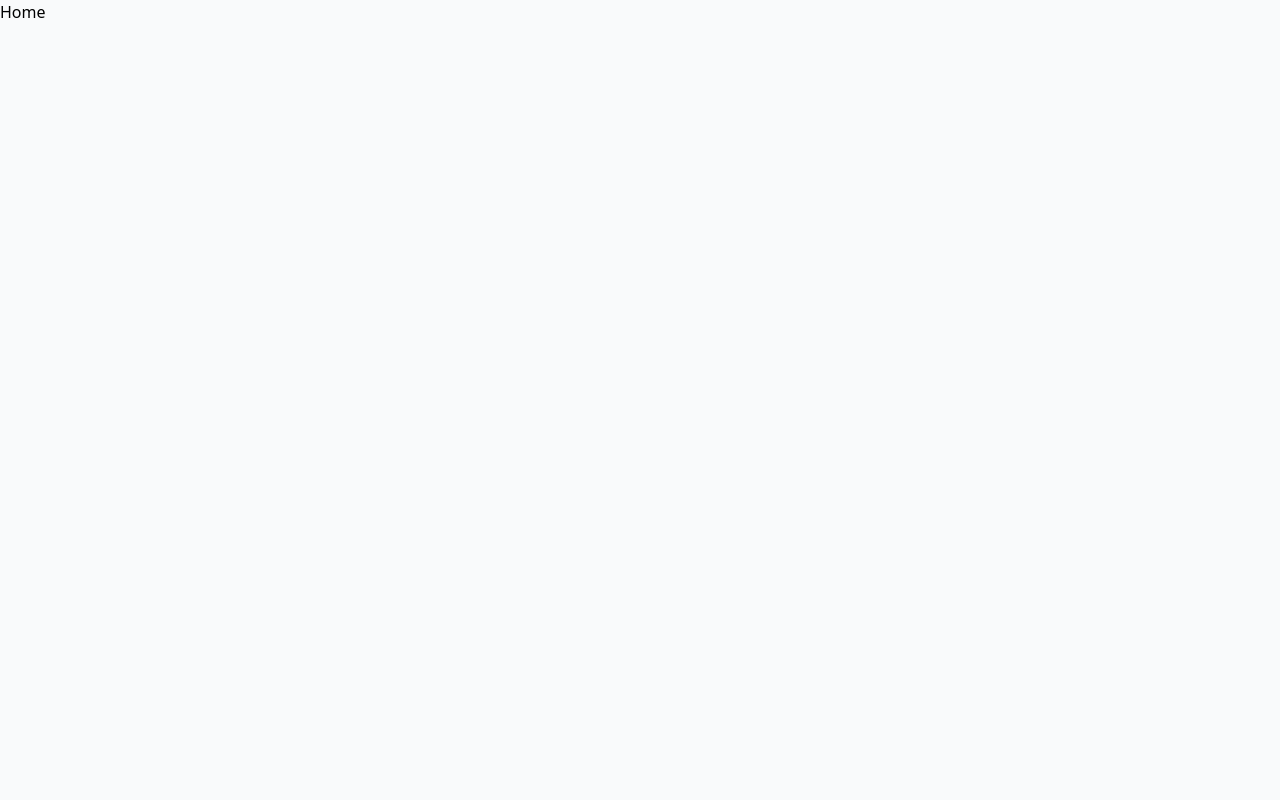
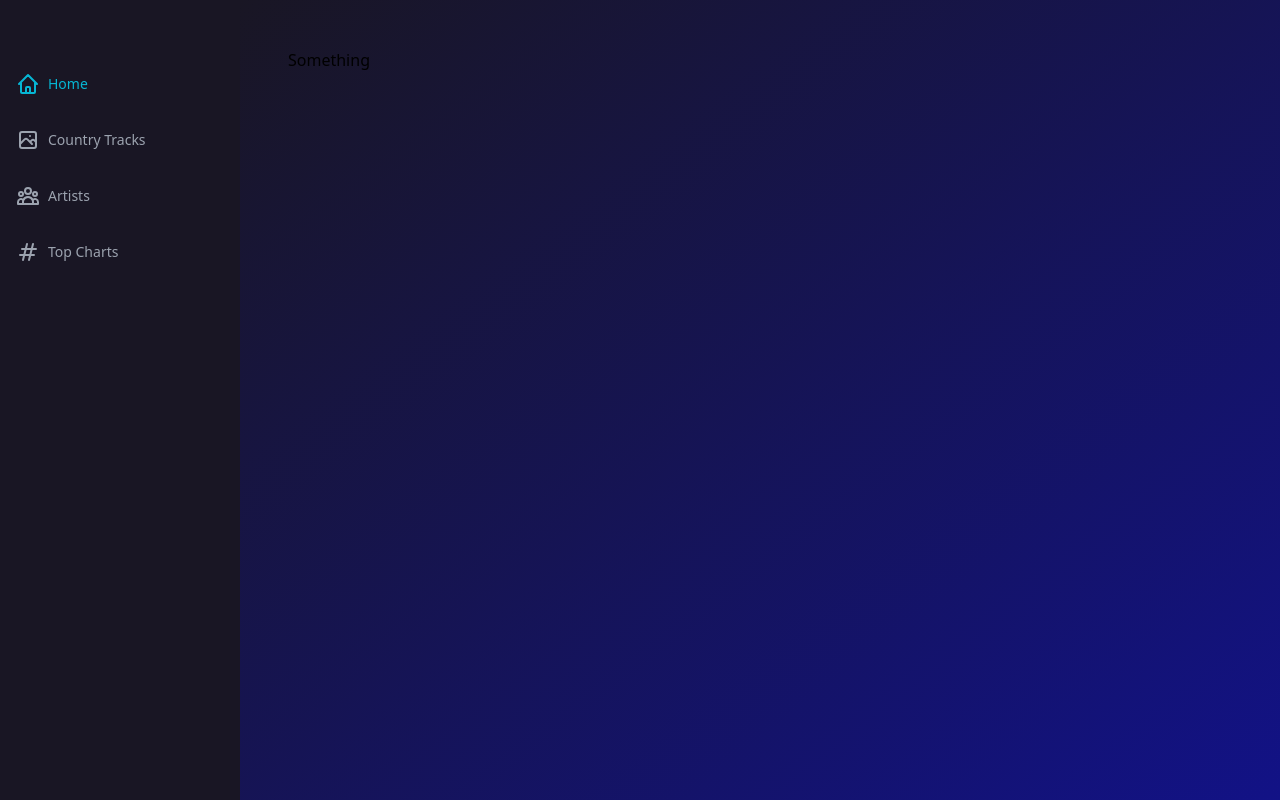
Before and after one commit to adrianhajdin/project_music_player, a React (Vite) app: page / in a window 1280 px wide. Built offline with nearby package versions, Linux system fonts and the light colour scheme.

Commit message:
sidebar component

```diff
--- a/src/App.jsx
+++ b/src/App.jsx
@@ -1,6 +1,11 @@
+import { Sidebar } from './components';
+
 const App = () => (
-  <div>
-    Home
+  <div className="flex">
+    <Sidebar />
+    <div className="flex-1 flex flex-col bg-gradient-to-br from-black to-[#121286] sm:p-12 p-6">
+      Something
+    </div>
   </div>
 );
 
--- /dev/null
+++ b/src/components/Sidebar.jsx
@@ -0,0 +1,32 @@
+import React from 'react';
+import { NavLink } from 'react-router-dom';
+import { HashtagIcon, HomeIcon, PhotographIcon, UserGroupIcon } from '@heroicons/react/outline';
+
+const links = [
+  { name: 'Home', to: '/', icon: HomeIcon },
+  { name: 'Country Tracks', to: '/country-tracks', icon: PhotographIcon },
+  { name: 'Artists', to: '/artists', icon: UserGroupIcon },
+  { name: 'Top Charts', to: '/top-charts', icon: HashtagIcon },
+];
+
+const Sidebar = () => (
+  <div className="h-screen flex flex-col min-w-[240px] py-10 px-4 bg-[#191624]">
+    <div className="mt-4 flex flex-col">
+      {links.map((item) => (
+        <NavLink
+          key={item.name}
+          to={item.to}
+          className={`flex flex-row justify-start items-center my-4 text-sm font-medium ${item.current ? 'text-cyan-500' : 'text-gray-400 hover:text-cyan-400'}`}
+        >
+          <item.icon
+            className="w-6 h-6 mr-2"
+          />
+
+          {item.name}
+        </NavLink>
+      ))}
+    </div>
+  </div>
+);
+
+export default Sidebar;
--- /dev/null
+++ b/src/components/index.js
@@ -0,0 +1,5 @@
+import Sidebar from './Sidebar';
+
+export {
+  Sidebar,
+};
--- a/tailwind.config.js
+++ b/tailwind.config.js
@@ -3,12 +3,6 @@ module.exports = {
   content: ['./index.html', './src/**/*.{vue,js,ts,jsx,tsx}'],
   theme: {
     extend: {
-      screens: {
-        '3xl': '1720px',
-        '4xl': '1440px',
-        '5xl': '1920px',
-        '4k': '2560px',
-      },
       colors: {
         black: '#191624',
       },
@@ -49,5 +43,4 @@ module.exports = {
       },
     },
   },
-  plugins: [require('tailwind-scrollbar-hide')],
 };
```
